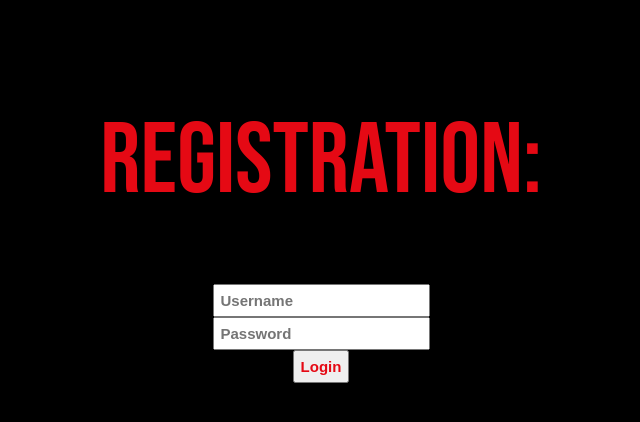
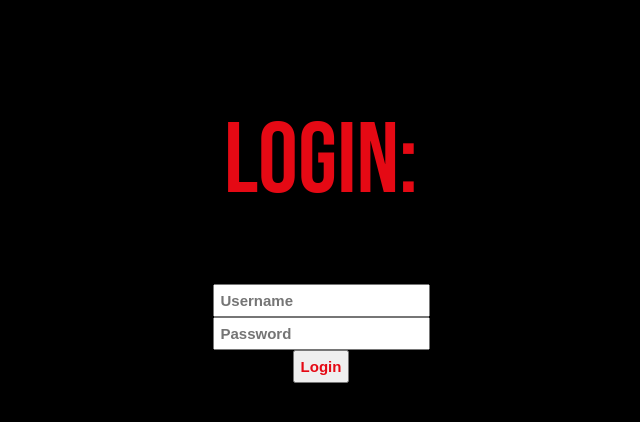
Before and after one commit to lina-mustafa/assignment5, a Vue app: page /login in a window 1280 px wide. Shown: the top 422 px of the page, without its empty margins (319-959 px from the left). Built offline with nearby package versions, Linux system fonts and the light colour scheme.

Commit message:
Tried fixing video.

```diff
--- a/src/components/siteModal.vue
+++ b/src/components/siteModal.vue
@@ -15,7 +15,7 @@ try {
 };
 
 const getMovies = async (movies) => {
-  response.value = (await getData(`https://api.themoviedb.org/3/movie/${movies}`, {
+  response.value = (await getData(`https://api.themoviedb.org/3/movie/${props.id}`, {
     params: {
       api_key: "5ee6242bedc5de8c07acae66ee444042",
       append_to_response: "videos",
@@ -31,13 +31,16 @@ const getMovies = async (movies) => {
     <div v-if= "getMovies(props.id)" class="modal-outer-container" @click.self="emits('toggleModal')">
       <div class="modal-inner-container">
         <button class="close-button" @click="emits('toggleModal')">X</button>
+        <div class="description">
         <p1>{{response.title}}</p1>
         <br/>
         <p2>Release date: {{response.release_date}}</p2>
         <br/>
         <p3>{{response.overview}}</p3>
         <br/>
-        <p4><a href="https://www.youtube.com/embed/${trailer}" target="_blank">Click here for the movie trailer!</a></p4>
+        <p4><a href="https://www.youtube.com/embed/${data.videos.results[0].key}" target="_blank">Click here for the movie trailer!</a></p4>
+        <!--<iframe class="video" :src="`https://www.youtube.com/embed/${data.videos.results[0].key}?autoplay=1`" frameborder="0"></iframe>-->
+      </div>
       </div>
     </div>
   </Teleport>
--- a/src/views/LoginView.vue
+++ b/src/views/LoginView.vue
@@ -18,7 +18,7 @@ const login = () => {
 
 <template>
   <div class="home-container">
-    <h1>Registration:</h1>
+    <h1>Login:</h1>
     <form @submit.prevent="login()">
       <input type="text" v-model="username" placeholder="Username" />
       <br/>
```
